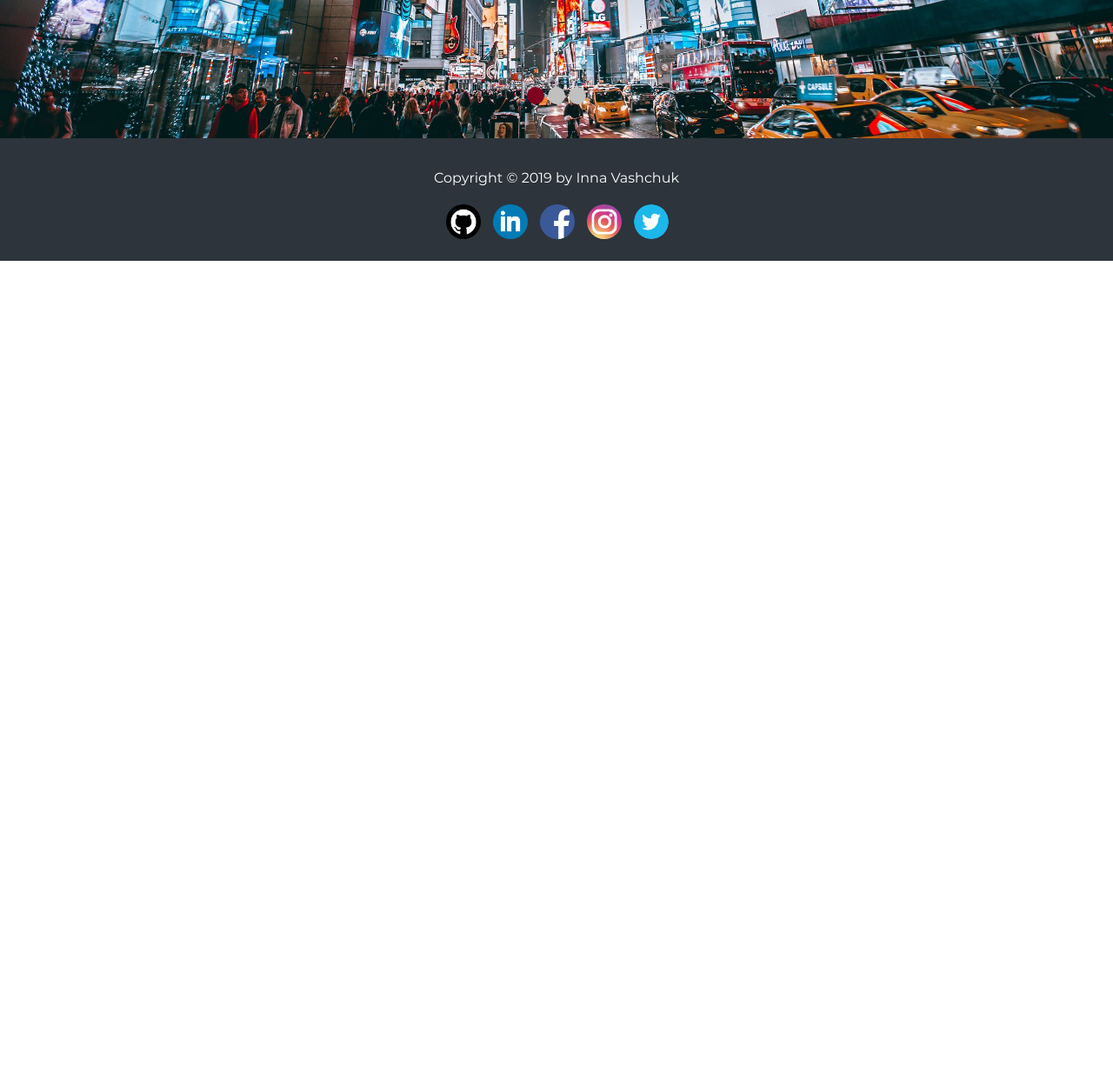
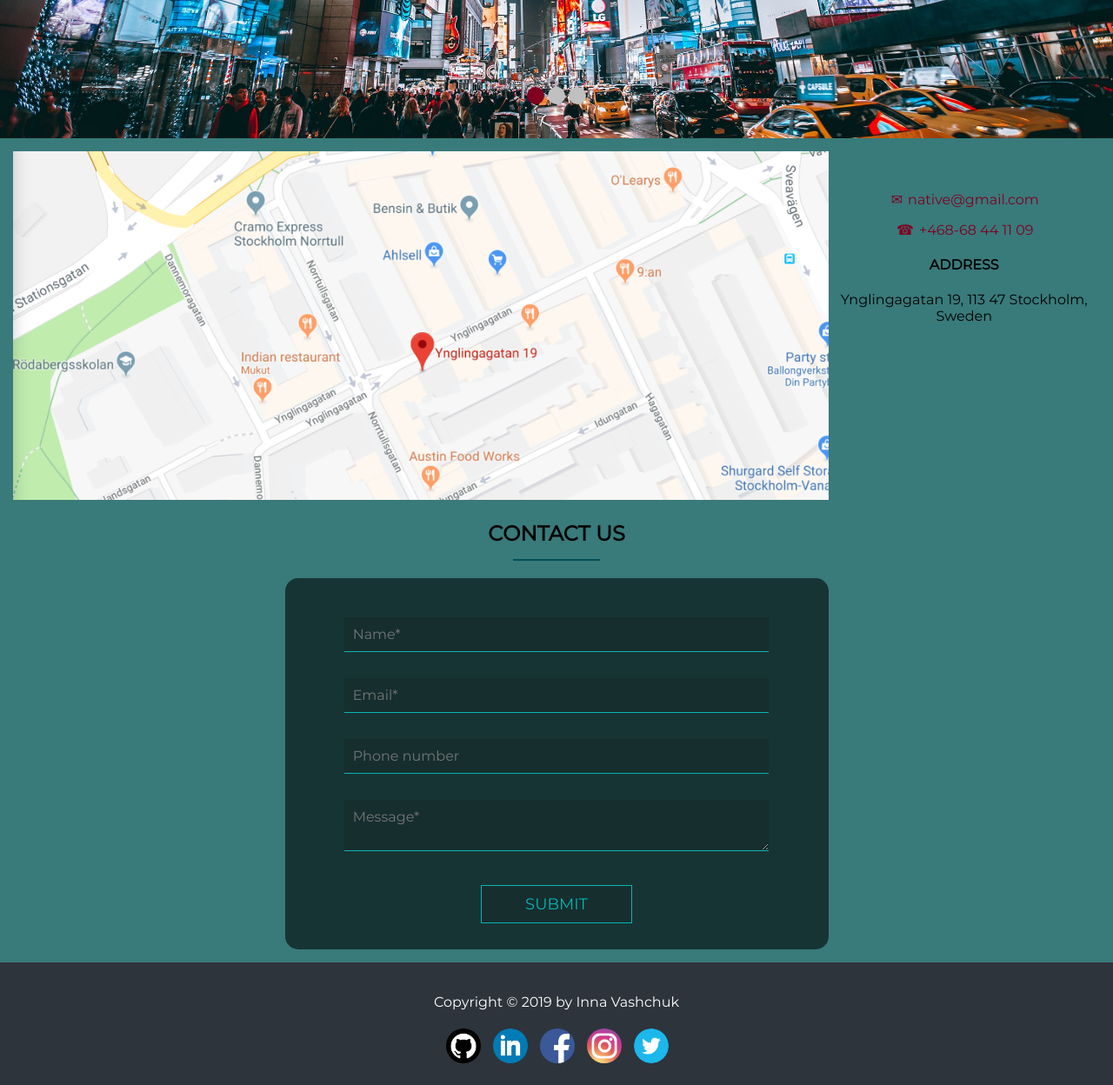
Before and after one commit to VashchukInna/Advertising-agency, a website: page src/index.html in a window 1280 px wide. Shown: the part 502-1750 px from the top of the page at 87% size. Before the commit the page ends 802 px from the top, so only its background shows below. Drawn offline with Linux system fonts and the light colour scheme; grey boxes are pictures that could not be loaded.

Commit message:
contact form

```diff
--- a/src/index.html
+++ b/src/index.html
@@ -55,7 +55,40 @@
         </div>
     </div>
 </header>
-<main id="main-content"></main>
+<main id="main-content">
+    <div class="contact-section">
+        <div class="contact-map-info-wrapper">
+            <div class="contact-map">
+                <a href="https://goo.gl/maps/4hivqmURd3YSKz8J6" target="_blank">
+                    <img src="images/map.png" class="map" alt="Map">
+                </a>
+            </div>
+            <div class="contact-info">
+                <p class="email"><a href="mailto:native@gmail.com" class="email-link">native@gmail.com</a></p>
+                <p class="phone"><a href="tel:+46868441109" class="phone-link">+468-68 44 11 09</a></p>
+                <h4 class="contact-info-header">Address</h4>
+                <p>Ynglingagatan 19, 113 47 Stockholm, Sweden</p>
+            </div>
+        </div>
+        <div class="contact-form">
+            <h2 class="contact-form-header">Contact us</h2>
+            <form action="/handler.php" method="get" class="form">
+                <div class="form-list">
+                    <label for="name"></label>
+                    <input type="text" id="name" placeholder="Name*" required>
+                    <label for="email"></label>
+                    <input type="email" id="email" placeholder="Email*" required>
+                    <label for="phone-number"></label>
+                    <input type="tel" id="phone-number" placeholder="Phone number"
+                           pattern="[0-9]{10}">
+                    <label for="message"></label>
+                    <textarea id="message" placeholder="Message*" required></textarea>
+                    <button type="submit">Submit</button>
+                </div>
+            </form>
+        </div>
+    </div>
+</main>
 <footer class="footer">
     <div class="footer-info">
         <p>Copyright © 2019 by
--- /dev/null
+++ b/src/styles/sass/contact-form.scss
@@ -0,0 +1,62 @@
+@import 'variables';
+@import 'fonts';
+
+.contact-form-header {
+  font-family: Montserrat, sans-serif;
+  text-transform: uppercase;
+  text-align: center;
+  color: $black;
+
+  &::after {
+    content: '';
+    display: block;
+    border-top: 2px solid $dark-cyan;
+    width: 100px;
+    margin: 15px auto 0;
+  }
+}
+
+.form {
+  width: 50%;
+  padding: 30px 0;
+  background-color: $dark-desaturated-cyan;
+  margin: 0 auto;
+  border-radius: 15px;
+
+  &-list {
+    text-align: center;
+  }
+
+  input, textarea {
+    width: 75%;
+    margin: 15px 0;
+    font-family: Montserrat, sans-serif;
+    font-size: 16px;
+    padding: 10px;
+    border-bottom: 1px solid $strong-cyan;
+    border-top: none;
+    border-left: none;
+    border-right: none;
+    background-color: $very-dark-grey;
+    outline: none;
+    color: $white;
+  }
+
+  button {
+    border: 1px solid $strong-cyan;
+    background-color: $very-dark-grey;
+    color: $strong-cyan;
+    font-family: Montserrat, sans-serif;
+    font-size: 112.5%;
+    text-transform: uppercase;
+    margin-top: 20px;
+    padding: 10px 50px;
+    cursor: pointer;
+    transition: .4s;
+
+    &:hover {
+      background-color: $cyan;
+      color: $white;
+    }
+  }
+}
--- a/src/styles/sass/contact.scss
+++ b/src/styles/sass/contact.scss
@@ -3,7 +3,8 @@
 
 .contact-section {
   position: relative;
-  background-color: $grey;
+  //background-color: $grey;
+  background-color: rgb(57, 122, 122);
   padding: 15px;
 
   .contact-map {
--- a/src/styles/sass/media-queries.scss
+++ b/src/styles/sass/media-queries.scss
@@ -71,6 +71,10 @@
   .slider-previous-next-label {
     margin: -40% 0 0 0;
   }
+
+  .form {
+    width: 100%;
+  }
 }
 
 @media only screen and (min-width: 850px) {
--- a/src/styles/sass/style.scss
+++ b/src/styles/sass/style.scss
@@ -9,6 +9,7 @@
 @import 'pagination';
 @import 'clients';
 @import 'contact';
+@import 'contact-form';
 @import 'footer';
 @import 'media-queries';
 
--- a/src/styles/sass/variables.scss
+++ b/src/styles/sass/variables.scss
@@ -1,5 +1,6 @@
 $white: #ffffff;
 $black: #000000;
+$very-dark-grey: rgba(20, 20, 20, 0.2);
 $light-burgundy: #9b4049;
 $burgundy: #800020;
 $silver: #c0c0c0;
@@ -10,6 +11,8 @@ $blue-lagoon: #5c979d;
 $desaturated-dark-blue: #5e7783;
 $dark-blue: #2d343c;
 $cyan: #005c67;
+$strong-cyan: #0AB4B4;
 $dark-cyan: #004f58;
+$dark-desaturated-cyan: #173434;
 $breaker-bay: #537A77;
 $green: #376857;
```
Also changed, not shown: dist/index.html, dist/styles/css/style.min.css, src/styles/css/style.min.css.
